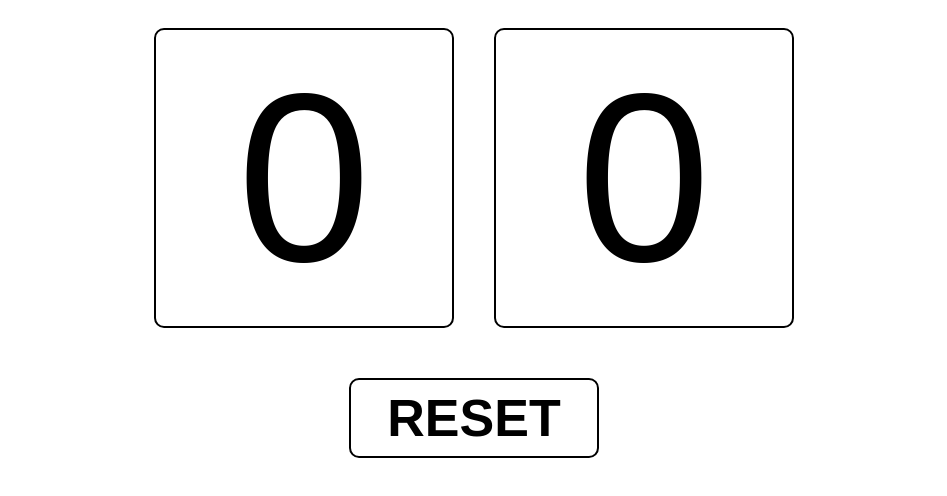
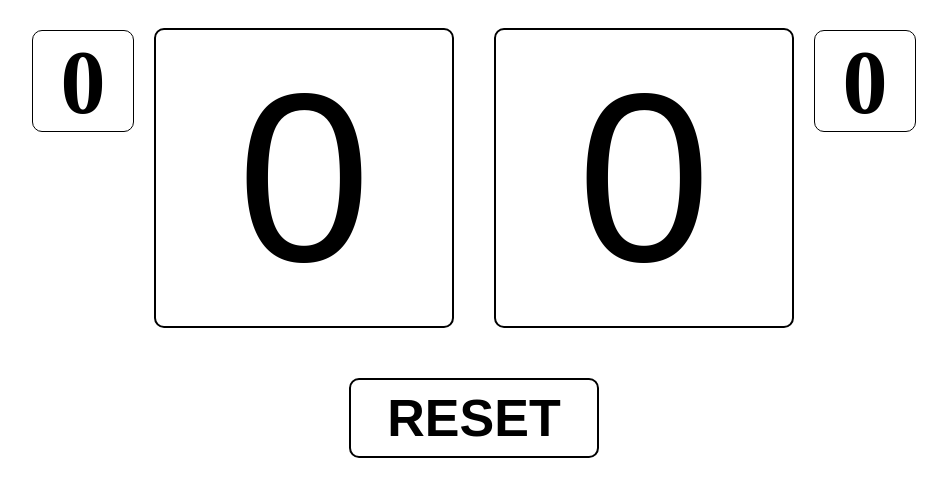
Before and after one commit to b-s-x/ping-pong-counter.github.io, a plain HTML site: page index.html in a window 1280 px wide. Shown: the whole page, without its empty margins (166-1113 px from the left). Drawn offline with Linux system fonts and the light colour scheme.

Commit message:
added element score field

```diff
--- a/index.css
+++ b/index.css
@@ -1,5 +1,6 @@
 body {
   box-sizing: border-box;
+  font-style: sans-serif, italic;
 }
 
 .countBtn {
@@ -18,8 +19,12 @@ body {
 .button-container {
   margin-bottom: 30px;
   display: flex;
-  align-items: center;
+  align-items: flex-start;
   justify-content: center;
+}
+
+.counter-button-field {
+  display: flex;
 }
 
 #countOne {
@@ -44,6 +49,32 @@ body {
   border: black 2px solid;
   outline: none;
 }
+
+.part-score {
+  border: solid black 1px;
+  margin: 22px;
+  height: 100px;
+  width: 100px;
+  font-size: 90px;
+  font-weight: bold;
+  text-align: center;
+  border-radius: 10px;
+}
+
+#part-score-one {
+  min-width: 80px;
+  min-height: 80px;
+  margin-right: 0;
+}
+
+#part-score-two {
+  margin-left: 0;
+  min-width: 80px;
+  min-height: 80px;
+}
+
+
+
 
 @media (min-width: 300px) and (max-width:1000px) and (orientation: portrait){
   .countBtn {
--- a/index.html
+++ b/index.html
@@ -7,8 +7,12 @@
   <body>
 
 <div class="button-container">
-  <button class="countBtn" id="countOne">0</button>
-  <button class="countBtn" id="countTwo">0</button>
+  <div class="part-score" id="part-score-one"> 0 </div>
+    <div class="counter-button-field">
+      <button class="countBtn" id="countOne"> 0 </button>
+      <button class="countBtn" id="countTwo"> 0 </button>
+    </div>
+  <div class="part-score" id="part-score-two"> 0 </div>
 </div>
 
 <div class="reset-area">
```
